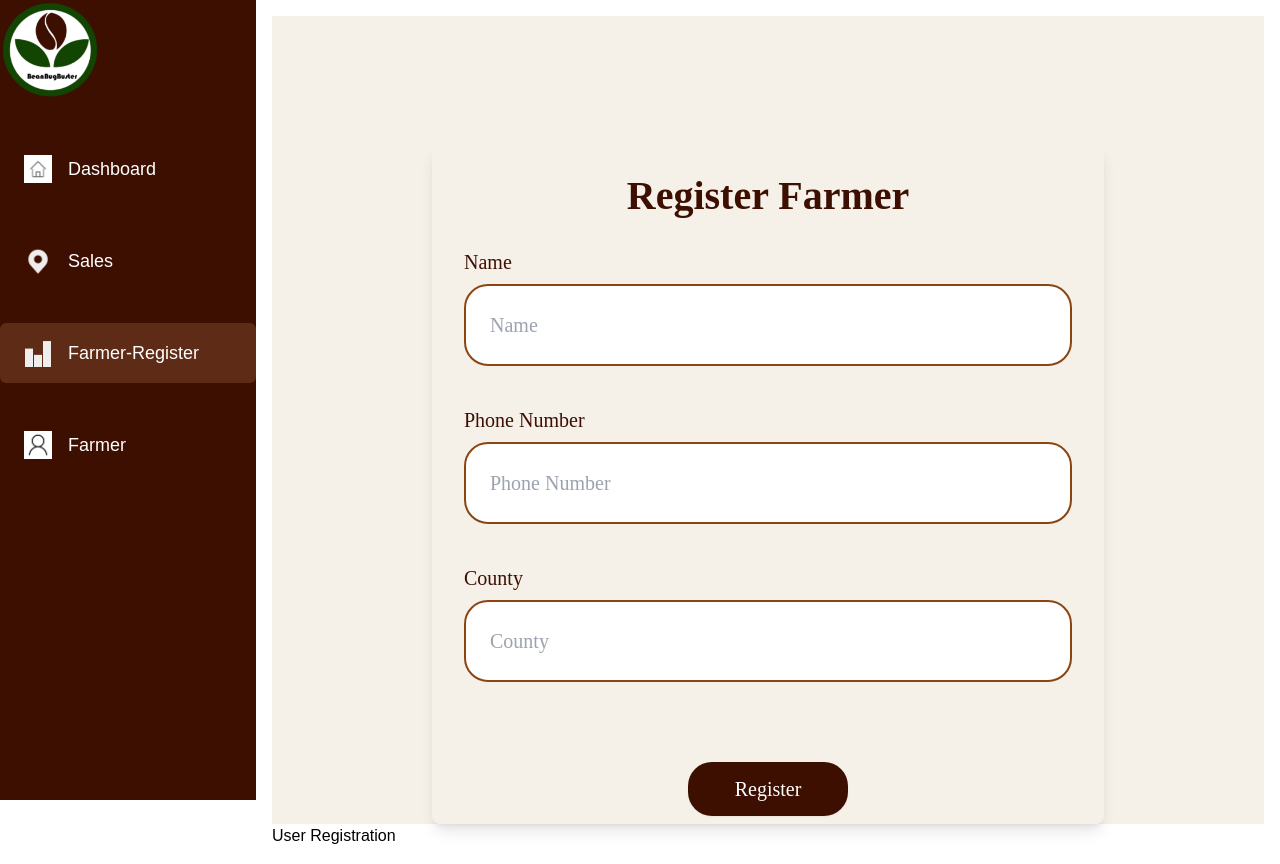
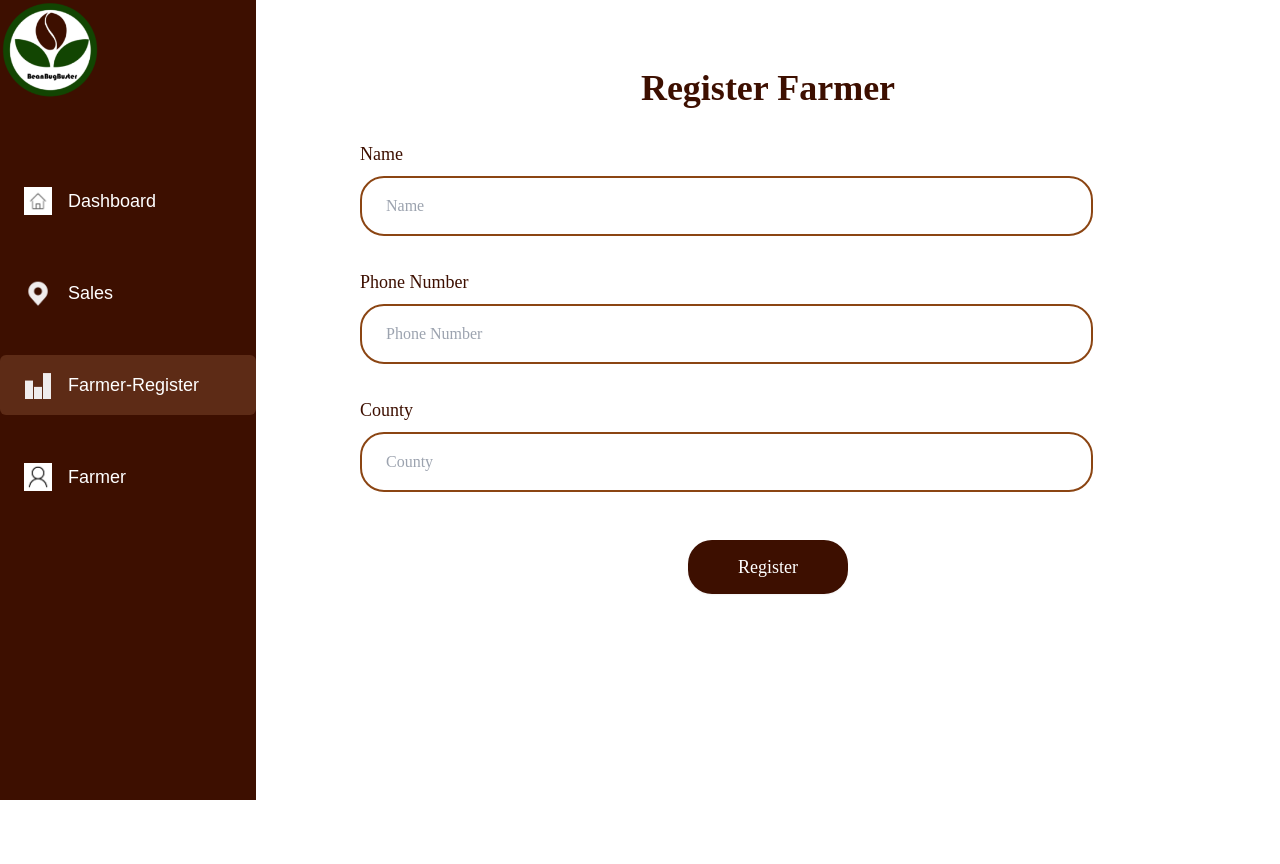
Before and after one commit to akirachix/Naji-Frontend, a Next.js app in the folder naji-dashboard/: page /farmer-registration in a window 1280 px wide. After the commit the page ends 800 px from the top, so only its background shows below. Built offline with nearby package versions, Linux system fonts and the light colour scheme.

Commit message:
added changes

```diff
--- a/naji-dashboard/src/app/api/farmers/route.ts
+++ b/naji-dashboard/src/app/api/farmers/route.ts
@@ -1,6 +1,5 @@
+
 import { NextResponse } from "next/server";
-
-
 export async function GET() {
   const baseUrl = process.env.BASE_URL;
   try {
@@ -8,7 +7,8 @@ export async function GET() {
       method: 'GET',
       headers: {
         'Content-Type': 'application/json'
-      }
+      },
+      cache:'no-cache'
     });
     if (!response.ok) {
       return new NextResponse(`Failed to fetch farmers.` + response.text());
--- a/naji-dashboard/src/app/components/FarmerRegistration/index.tsx
+++ b/naji-dashboard/src/app/components/FarmerRegistration/index.tsx
@@ -1,15 +1,15 @@
-"use client";
+'use client';
 import { toast } from 'react-hot-toast';
 import React from 'react';
 import { useForm } from 'react-hook-form';
+import { useRouter } from 'next/navigation';
 import { useRegisterFarmer } from '@/app/hooks/useRegisterFarmer';
 import { FarmerDetails } from '@/app/utils/types';
 
 const FarmerRegistrationForm = () => {
-
   const { register, handleSubmit, formState: { errors, isSubmitting }, reset } = useForm();
-
   const { error, submitfarmer } = useRegisterFarmer();
+  const router = useRouter();
 
   const onSubmit = async (data: FarmerDetails) => {
     await submitfarmer({
@@ -17,28 +17,27 @@ const FarmerRegistrationForm = () => {
       farmer_phone_number: data.farmer_phone_number,
       farmer_county: data.farmer_county,
     });
-
     if (!error) {
-
       reset();
       toast.success('Successfully registered!');
+      router.push('/farmer');
     }
   };
 
   return (
-    <div className="flex justify-center items-start min-h-screen bg-[#f5f0e8]">
-      <div className="w-full max-w-2xl h-[85vh] p-8 bg-[#f5f0e8] rounded-lg shadow-lg flex flex-col justify-start mt-32">
+    <div className="flex justify-center items-start min-h-2.5  ">
+      <div className="w-full max-w-md md:max-w-2xl lg:max-w-3xl xl:max-w-4xl 2xl:max-w-5xl h-auto p-4 lg:p-2 rounded-lg flex flex-col justify-start 2xl:mt-32 lg:mt-1">
         <h2
-          className="text-4xl font-bold mb-8 text-center text-[#3D0F00]"
-          style={{ fontFamily: 'serif', fontSize: '2.5rem' }}
+          className="text-2xl md:text-3xl lg:mt-1 xl:mt-10 lg:text-4xl font-bold mb-4 md:mb-8 text-center text-[#3D0F00]"
+          style={{ fontFamily: 'serif' }}
         >
           Register Farmer
         </h2>
-        <form onSubmit={handleSubmit(onSubmit)} className="space-y-10">
+        <form onSubmit={handleSubmit(onSubmit)} className="space-y-4 md:space-y-8">
           {error && <p className="text-red-600 text-sm">An error occurred</p>}
 
-          <div className="mb-8">
-            <label htmlFor="name" className="block text-lg font-medium text-[#3D0F00]" style={{ fontFamily: 'serif', fontSize: '1.25rem' }}>
+          <div className="mb-4 md:mb-8">
+            <label htmlFor="name" className="block text-base md:text-lg lg:ml-8 font-medium text-[#3D0F00]" style={{ fontFamily: 'serif' }}>
               Name
             </label>
             <input
@@ -46,8 +45,8 @@ const FarmerRegistrationForm = () => {
               {...register('farmer_name', { required: 'Name is required' })}
               placeholder="Name"
               disabled={isSubmitting}
-              className="mt-2 block w-full px-6 py-6 border-2 border-[#8B4513] rounded-3xl text-[#3D0F00] bg-white focus:outline-none focus:ring-2 focus:ring-[#8B4513]"
-              style={{ fontFamily: 'serif', fontSize: '1.25rem' }}
+              className="mt-2 block w-5/6 px-1 py-1 lg:px-6 lg:ml-8 lg:py-4 border-2 border-[#8B4513] rounded-3xl text-[#3D0F00] bg-white focus:outline-none focus:ring-2 focus:ring-[#8B4513]"
+              style={{ fontFamily: 'serif' }}
             />
             {errors.farmer_name && (
               <p className="text-red-600 text-sm">
@@ -56,17 +55,23 @@ const FarmerRegistrationForm = () => {
             )}
           </div>
 
-          <div className="mb-8">
-            <label htmlFor="phoneNumber" className="block text-lg font-medium text-[#3D0F00]" style={{ fontFamily: 'serif', fontSize: '1.25rem' }}>
+          <div className="mb-4 md:mb-8">
+            <label htmlFor="phoneNumber" className="block text-base md:text-lg lg:ml-8 font-medium text-[#3D0F00]" style={{ fontFamily: 'serif' }}>
               Phone Number
             </label>
             <input
               type="text"
-              {...register('farmer_phone_number', { required: 'Phone number is required' })}
+              {...register('farmer_phone_number', {
+                required: 'Phone number is required',
+                pattern: {
+                  value: /^[0-9]{10}$/,
+                  message: 'Phone number must be exactly 10 digits'
+                }
+              })}
               placeholder="Phone Number"
               disabled={isSubmitting}
-              className="mt-2 block w-full px-6 py-6 border-2 border-[#8B4513] rounded-3xl text-[#3D0F00] bg-white focus:outline-none focus:ring-2 focus:ring-[#8B4513]"
-              style={{ fontFamily: 'serif', fontSize: '1.25rem' }}
+              className="mt-2 block w-5/6 px-4 py-4 md:px-6 lg:ml-8 lg:py-4 border-2 border-[#8B4513] rounded-3xl text-[#3D0F00] bg-white focus:outline-none focus:ring-2 focus:ring-[#8B4513]"
+              style={{ fontFamily: 'serif' }}
             />
             {errors.farmer_phone_number && (
               <p className="text-red-600 text-sm">
@@ -75,8 +80,8 @@ const FarmerRegistrationForm = () => {
             )}
           </div>
 
-          <div className="mb-8">
-            <label htmlFor="county" className="block text-lg font-medium text-[#3D0F00]" style={{ fontFamily: 'serif', fontSize: '1.25rem' }}>
+          <div className="mb-4 md:mb-8">
+            <label htmlFor="county" className="block text-base lg:ml-8 md:text-lg font-medium text-[#3D0F00]" style={{ fontFamily: 'serif' }}>
               County
             </label>
             <input
@@ -84,8 +89,8 @@ const FarmerRegistrationForm = () => {
               {...register('farmer_county', { required: 'County is required' })}
               placeholder="County"
               disabled={isSubmitting}
-              className="mt-2 block w-full px-6 py-6 border-2 border-[#8B4513] rounded-3xl text-[#3D0F00] bg-white focus:outline-none focus:ring-2 focus:ring-[#8B4513]"
-              style={{ fontFamily: 'serif', fontSize: '1.25rem' }}
+              className="mt-2 block w-5/6 px-4 py-4 lg:px-6 lg:ml-8 lg:py-4 border-2 border-[#8B4513] rounded-3xl text-[#3D0F00] bg-white focus:outline-none focus:ring-2 focus:ring-[#8B4513]"
+              style={{ fontFamily: 'serif' }}
             />
             {errors.farmer_county && (
               <p className="text-red-600 text-sm">
@@ -98,8 +103,8 @@ const FarmerRegistrationForm = () => {
             <button
               type="submit"
               disabled={isSubmitting}
-              className="mt-10 w-40 py-3 border border-transparent rounded-3xl shadow-sm text-lg font-medium text-white bg-[#3D0F00] hover:bg-[#6B3E0A] focus:outline-none focus:ring-2 focus:ring-offset-2 focus:ring-[#3D0F00]"
-              style={{ fontFamily: 'serif', fontSize: '1.25rem' }}
+              className="mt-4 lg:mt-4 w-32 md:w-40 py-3  border border-transparent rounded-3xl shadow-sm text-base md:text-lg font-medium text-white bg-[#3D0F00] hover:bg-[#6B3E0A] focus:outline-none focus:ring-2 focus:ring-offset-2 focus:ring-[#3D0F00]"
+              style={{ fontFamily: 'serif' }}
             >
               {isSubmitting ? 'Submitting...' : 'Register'}
             </button>
--- a/naji-dashboard/src/app/components/Sidebar/index.tsx
+++ b/naji-dashboard/src/app/components/Sidebar/index.tsx
@@ -1,4 +1,3 @@
-
 'use client';
 import React from 'react';
 import Link from 'next/link';
@@ -7,7 +6,6 @@ import Image from 'next/image';
 
 const Sidebar = () => {
   const pathname = usePathname();
-
   const navItems = [
     { name: 'dashboard', icon: 'home.png', path: '/dashboard' },
     { name: 'sales', icon: 'location.png', path: '/sales' },
@@ -16,9 +14,8 @@ const Sidebar = () => {
   ];
 
   return (
-        <div className="bg-[#3D0F00] w-64 h-screen z-10 ml-0">
-            <div className="text-center mb-10 ml:2px" >
-
+    <div className="bg-[#3D0F00] w-64 h-screen z-10 sticky top-0 flex flex-col">
+      <div className="text-center mb-10">
         <Image
           src={`/images/logo.png`}
           alt={navItems[0].name}
@@ -26,18 +23,21 @@ const Sidebar = () => {
           height={28}
         />
       </div>
-            <nav className="space-y-10 ">
+      <nav className="flex-grow space-y-10">
         {navItems.map((item) => (
           <Link href={item.path} key={item.name}>
-                        <div className={`flex items-center gap-4 text-white py-4 my-8 hover:bg-[#5D2B16] rounded-md px-6 transition ${pathname === item.path ? 'bg-[#5D2B16]' : ''}`}>
-
+            <div
+              className={`flex items-center gap-4 text-white py-4 my-8 hover:bg-[#5D2B16] rounded-md px-6 transition ${
+                pathname === item.path ? 'bg-[#5D2B16]' : ''
+              }`}
+            >
               <Image
                 src={`/images/${item.icon}`}
                 alt={item.name}
                 width={28}
                 height={28}
               />
-                            <h2 className="text-lg font-medium capitalize" >{item.name}</h2>
+              <h2 className="text-lg font-medium capitalize">{item.name}</h2>
             </div>
           </Link>
         ))}
--- a/naji-dashboard/src/app/dashboard/page.tsx
+++ b/naji-dashboard/src/app/dashboard/page.tsx
@@ -27,7 +27,7 @@ const Dashboard = () => {
    const totalPestInfestation = pests?.reduce((total, pest) => total + pest.affected_area_percentage, 0) || 0;
    return (
     <Layout>
-       <div className="flex flex-col p-10 bg-gray-100" >
+       <div className="flex flex-col p-10 bg-gray-100 overflow-y-scroll" >
            <div className="flex items-center justify-evenly mb-20 px-4">
                <div className="p-2 bg-brown-600">
                    <div className="shadow-lg border-2 border-brown-600 w-[250px] h-[110px] rounded-lg p-4 flex flex-col items-center bg-white border-gray-500">
--- a/naji-dashboard/src/app/farmer-registration/page.tsx
+++ b/naji-dashboard/src/app/farmer-registration/page.tsx
@@ -8,7 +8,7 @@ const UserRegistrationPage = () => {
   return (
     <DashboardLayout>
       <FarmerRegistrationForm/>
-      <h1>User Registration</h1>
+
     </DashboardLayout>
   );
 };
--- a/naji-dashboard/src/app/farmer/page.tsx
+++ b/naji-dashboard/src/app/farmer/page.tsx
@@ -18,15 +18,18 @@ const FarmersDetails = () => {
   }
 
   const uniqueFarmersMap = new Map();
-  farmers.forEach(FarmersDetails => {
-    const key = FarmersDetails.farmer_name;
+  farmers.forEach(farmer => {
+    const key = farmer.farmer_name;
     if (!uniqueFarmersMap.has(key)) {
-      uniqueFarmersMap.set(key, FarmersDetails);
+      uniqueFarmersMap.set(key, farmer);
     }
   });
+
   const uniqueFarmers = Array.from(uniqueFarmersMap.values());
+  const recentFarmers = uniqueFarmers.slice(-5);
+  const otherFarmers = uniqueFarmers.slice(0, -5);
 
-  const filteredFarmers = uniqueFarmers.filter(farmerItem =>
+  const filteredFarmers = otherFarmers.filter(farmerItem =>
     farmerItem.farmer_name?.toLowerCase().includes(searchTerm.toLowerCase()) ||
     farmerItem.farmer_phone_number?.includes(searchTerm) ||
     farmerItem.farmer_county?.toLowerCase().includes(searchTerm.toLowerCase())
@@ -39,12 +42,13 @@ const FarmersDetails = () => {
 
   return (
     <DashboardLayout>
-      <div className="pl-24 bg-gray-100 font-sans ">
-        <h1 className="mr-40 text-3xl font-bold text-center mb-6 text-[#124502]">Farmers Details</h1>
-        <div className="bg-white rounded-lg w-4/4 mx-auto">
-          <div className="mr-60 p-4">
-            <div className="mr-40 relative w-full text-center">
-              <div className="flex items-center p-2 border border-[#3D0F00] rounded-xl mb-4 w-4/5 mx-auto">
+      <div className="pl-4 md:pl-12 lg:pl-24 bg-gray-100 font-sans overflow-y-scroll">
+        <h1 className="text-xl md:text-2xl lg:text-3xl font-bold text-center mb-6 text-[#124502]">Farmers Details</h1>
+
+        <div className="bg-white rounded-lg w-full mx-auto">
+          <div className="p-4">
+            <div className="relative w-full text-center">
+              <div className="flex items-center p-2 border border-[#3D0F00] rounded-xl mb-4 w-full md:w-3/4 lg:w-1/2 mx-auto">
                 <Search className="text-gray-500 mr-2" />
                 <input
                   type="text"
@@ -59,12 +63,43 @@ const FarmersDetails = () => {
               </div>
             </div>
           </div>
-          <table className="w-full divide-y font-bold">
-            <thead className="bg-gray-50 border-none">
+
+          <div className="mt-8">
+            <h2 className="text-lg md:text-2xl font-bold text-center text-[#124502] mb-4">Recent Farmers</h2>
+            <table className="w-full divide-y font-bold text-sm md:text-base">
+              <thead className="bg-gray-50">
                 <tr>
-                <th className="px-7 py-3 text-left text-xs font-bold uppercase tracking-wider text-[#124502]">Name</th>
-                <th className="px-6 py-3 text-left text-xs font-bold uppercase tracking-wider text-[#124502]">Phone number</th>
-                <th className="px-6 py-3 text-left text-xs font-bold uppercase tracking-wider text-[#124502]">Location</th>
+                  <th className="px-4 py-3 text-left uppercase text-[#124502]">Name</th>
+                  <th className="px-4 py-3 text-left uppercase text-[#124502]">Phone number</th>
+                  <th className="px-4 py-3 text-left uppercase text-[#124502]">Location</th>
+                </tr>
+              </thead>
+              <tbody className="text-black divide-y">
+                {recentFarmers.length === 0 ? (
+                  <tr>
+                    <td colSpan={3} className="p-4 text-center text-[#124502]">No recent farmers found</td>
+                  </tr>
+                ) : (
+                  recentFarmers.map((farmerItem, index) => (
+                    <tr key={index}>
+                      <td className="px-4 py-4 whitespace-nowrap">{farmerItem.farmer_name}</td>
+                      <td className="px-4 py-4 whitespace-nowrap">{farmerItem.farmer_phone_number}</td>
+                      <td className="px-4 py-4 whitespace-nowrap">{farmerItem.farmer_county}</td>
+                    </tr>
+                  ))
+                )}
+              </tbody>
+            </table>
+          </div>
+
+          <div className="mt-8">
+            <h2 className="text-lg md:text-2xl font-bold text-center text-[#124502] mb-4">All Farmers</h2>
+            <table className="w-full divide-y font-bold text-sm md:text-base">
+              <thead className="bg-gray-50">
+                <tr>
+                  <th className="px-4 py-3 text-left uppercase text-[#124502]">Name</th>
+                  <th className="px-4 py-3 text-left uppercase text-[#124502]">Phone number</th>
+                  <th className="px-4 py-3 text-left uppercase text-[#124502]">Location</th>
                 </tr>
               </thead>
               <tbody className="text-black divide-y">
@@ -75,17 +110,19 @@ const FarmersDetails = () => {
                 ) : (
                   currentFarmers.map((farmerItem, index) => (
                     <tr key={index}>
-                    <td className="px-6 py-4 whitespace-nowrap">{farmerItem.farmer_name}</td>
-                    <td className="px-6 py-4 whitespace-nowrap">{farmerItem.farmer_phone_number}</td>
-                    <td className="px-6 py-4 whitespace-nowrap">{farmerItem.farmer_county}</td>
+                      <td className="px-4 py-4 whitespace-nowrap">{farmerItem.farmer_name}</td>
+                      <td className="px-4 py-4 whitespace-nowrap">{farmerItem.farmer_phone_number}</td>
+                      <td className="px-4 py-4 whitespace-nowrap">{farmerItem.farmer_county}</td>
                     </tr>
                   ))
                 )}
               </tbody>
             </table>
           </div>
+        </div>
+
         {totalPages > 1 && (
-          <div className=" mr-40 flex justify-center items-center mt-6 ">
+          <div className="flex justify-center items-center mt-6">
             <button
               aria-label="Previous page"
               className="mx-1 w-8 h-8 flex items-center justify-center rounded-full border border-[#3D0F00]"
@@ -98,7 +135,9 @@ const FarmersDetails = () => {
               <button
                 key={index + 1}
                 aria-label={`Go to page ${index + 1}`}
-                className={`mx-1  w-10 h-10 flex items-center justify-center rounded-full ${currentPage === index + 1 ? 'bg-green-900 text-white' : 'border border-[#3D0F00] font-bold'}`}
+                className={`mx-1 w-10 h-10 flex items-center justify-center rounded-full ${
+                  currentPage === index + 1 ? 'bg-green-900 text-white' : 'border border-[#3D0F00] font-bold'
+                }`}
                 onClick={() => setCurrentPage(index + 1)}
               >
                 {index + 1}
--- a/naji-dashboard/src/app/hooks/useRegisterFarmer.ts
+++ b/naji-dashboard/src/app/hooks/useRegisterFarmer.ts
@@ -1,8 +1,7 @@
-"use client"; // Add this line to mark this file as a Client Component
+"use client";
 import { useState } from 'react';
 import { registerFarmer } from '../utils/registerFarmer';
 import { FarmerDetails } from '../utils/types';
-
 export const useRegisterFarmer = () => {
   const [isSubmitting, setIsSubmitting] = useState(false);
   const [error, setError] = useState<Error | null>(null);
```
Also changed, not shown: 1 other file (tests, documents, lock files or other folders). Lines whose indentation alone changed are shown as unchanged.
